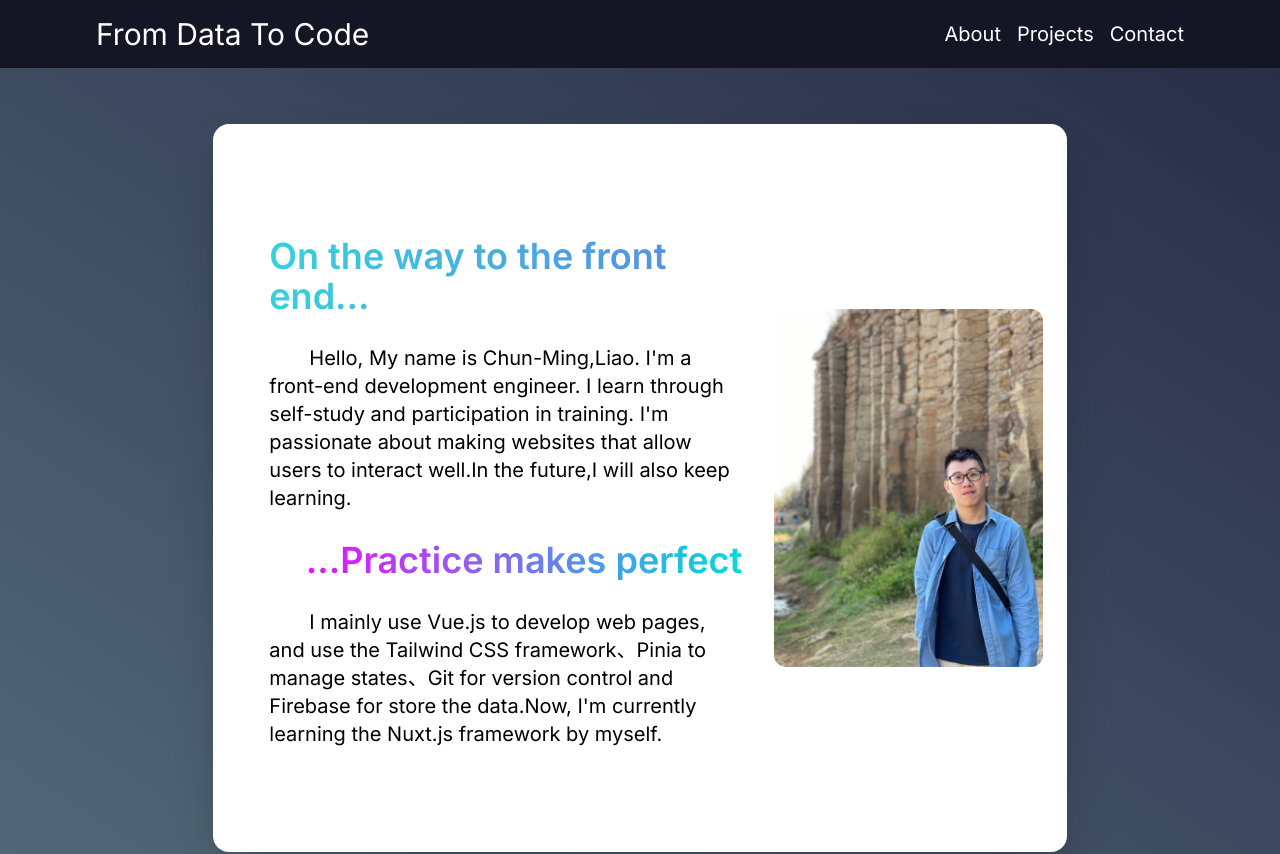
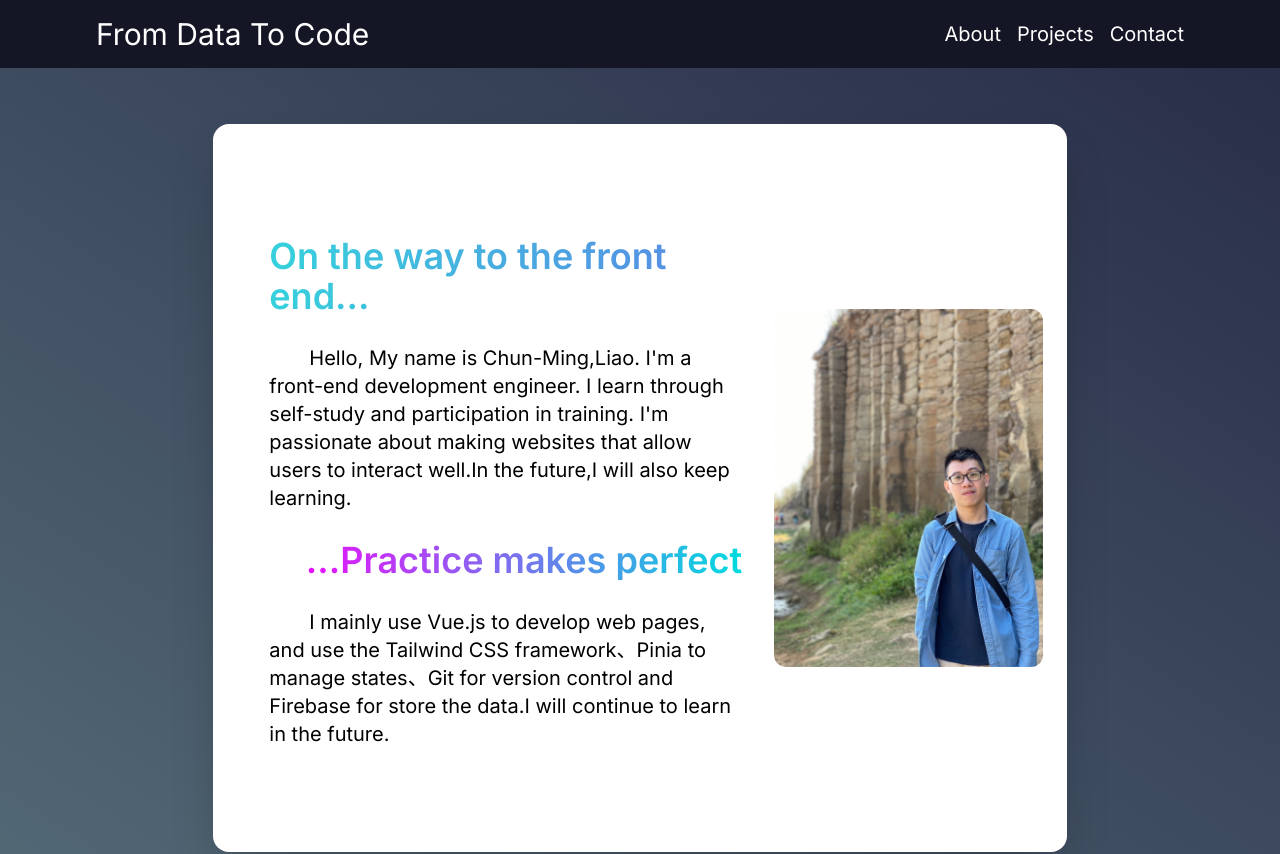
Before and after one commit to Liao-Chun-Ming/portfolio, a Vue app: page / in a window 1280 px wide. Shown: the top 854 px of the page. Built offline with nearby package versions, Linux system fonts and the light colour scheme; what vue-sweetalert2 would draw is missing.

Commit message:
feat: update the header content

```diff
--- a/src/components/HeaderView.vue
+++ b/src/components/HeaderView.vue
@@ -38,8 +38,8 @@ onMounted(() => {
         </h2>
         <p ref="paraTwo" class="text-base text-black leading-9 sm:text-xl sm:leading-7 indent-10">
           I mainly use Vue.js to develop web pages, and use the Tailwind CSS framework、Pinia to
-          manage states、Git for version control and Firebase for store the data.Now, I'm currently
-          learning the Nuxt.js framework by myself.
+          manage states、Git for version control and Firebase for store the data.I will continue to
+          learn in the future.
         </p>
       </div>
       <figure class="w-4/6 lg:w-2/5 xl:w-1/3 rounded-xl">
```
